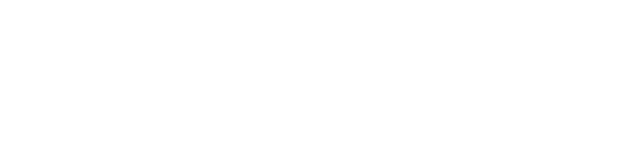
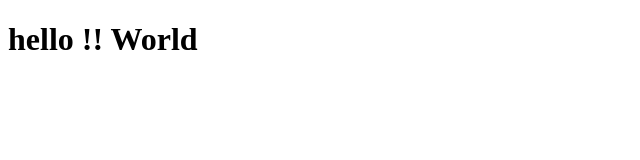
Before and after one commit to arielsuarez79/wdd230, a plain HTML site: page index.html in a window 1280 px wide. Shown: the whole page, without its empty margins (0-640 px from the left). Drawn offline with Linux system fonts and the light colour scheme.

Commit message:
Update index.html

```diff
--- a/index.html
+++ b/index.html
@@ -7,6 +7,6 @@
     <title>Document</title>
 </head>
 <body>
-
+    <h1> hello !! World </h1>
 </body>
 </html>
```
